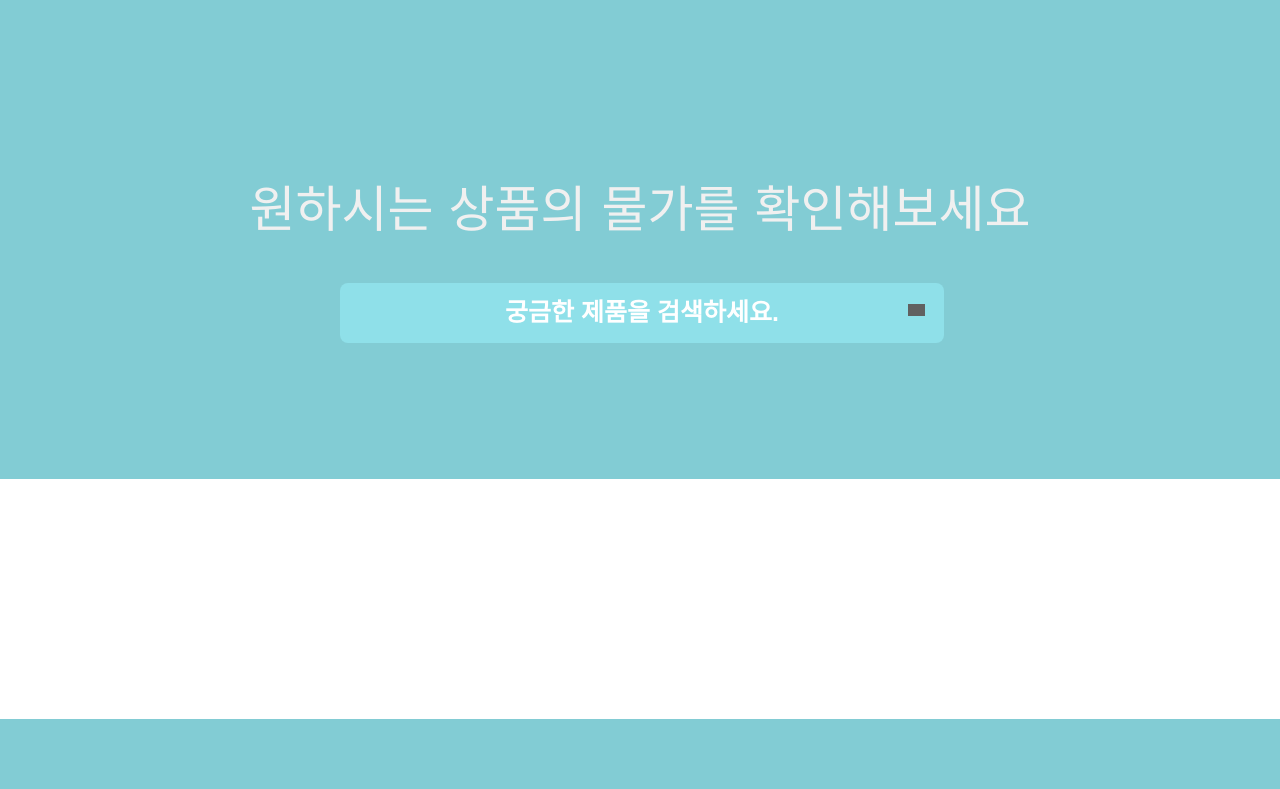
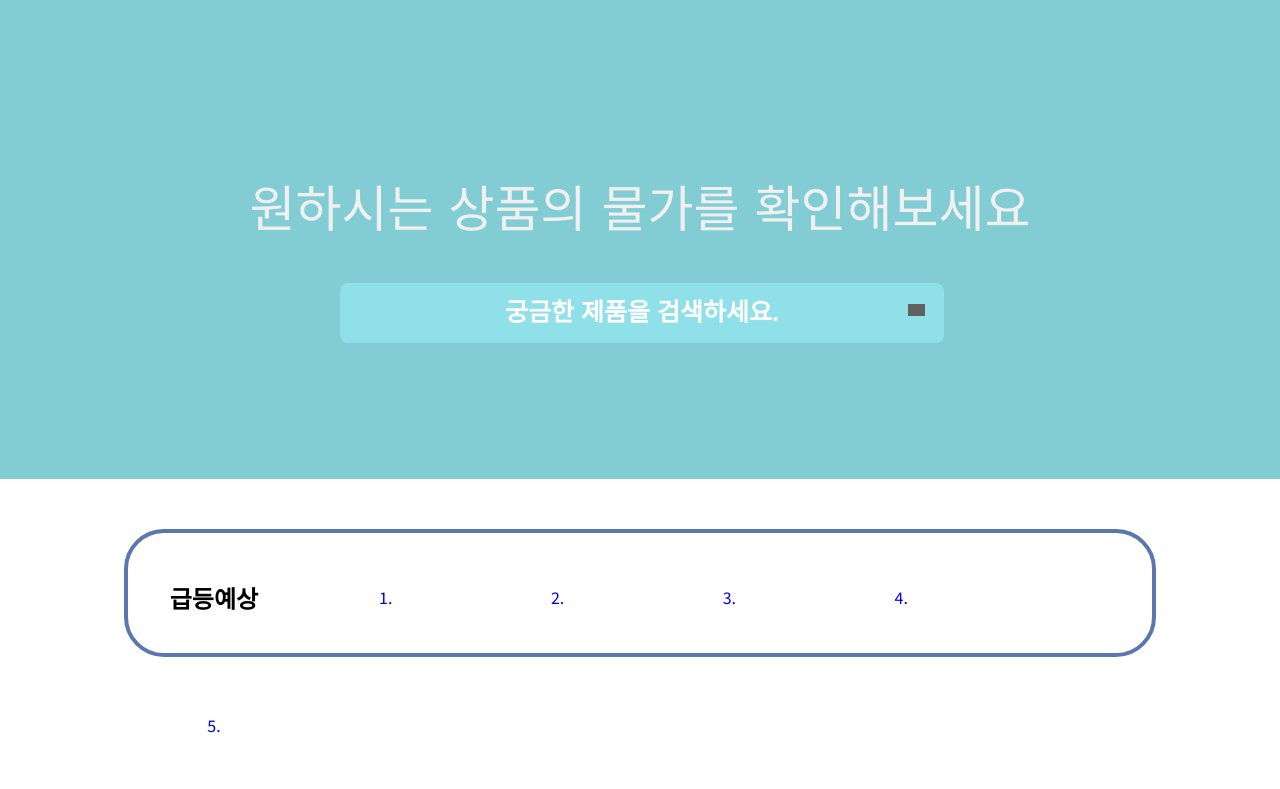
Before and after one commit to yongjunism/BobBit, a Django app: template templates/home.html in a window 1280 px wide. Shown: the part 81-870 px from the top of the page. Before the commit the page ends 800 px from the top, so only its background shows below. Run offline with Django 4.2, Linux system fonts and the light colour scheme; the template is opened without the code that fills it, so the values that code supplies are empty; some web fonts are replaced; grey boxes are pictures that could not be loaded.

Commit message:
"급등 기본 틀"

```diff
--- a/templates/home.html
+++ b/templates/home.html
@@ -20,6 +20,73 @@
             </button>
         </div>
     </div>
+
+    <div class ="high-ranking">
+        <head>
+            <style>
+                div.round {
+                    width : 80%;
+                    height : 120px;
+                    margin: 50px auto;
+                }
+                .round {
+                    border: 4px solid #5A78AF;
+                    border-radius: 40px;
+                }
+
+
+                div.box{
+
+                    width : 16%;
+                    height : 120px;
+                    margin: 0 auto;
+                    left : 50px;
+                    float: left;
+
+                }
+
+                .box {
+
+                    display: table;
+                    border: 4px solid #00ff0000;
+                    border-radius: 40px;
+                }
+
+                .box a {
+                    display: table-cell;
+                    text-align: center;
+                    vertical-align: middle;
+
+                }
+
+            </style>
+        </head>
+
+        <body>
+            <div class="round">
+                <div class="box">
+                    <a><h2>급등예상</h2></a>
+                </div>
+                <div class="box">
+                    <a href="./url">1.</a>
+                </div>
+                <div class="box">
+                    <a href="./url">2.</a>
+                </div>
+                <div class="box">
+                    <a href="./url">3.</a>
+                </div>
+                <div class="box">
+                    <a href="./url">4.</a>
+                </div>
+                <div class="box">
+                    <a href="./url">5.</a>
+                </div>
+            </div>
+        </body>
+
+    </div>
+
 </div>
 
 <script>
```
